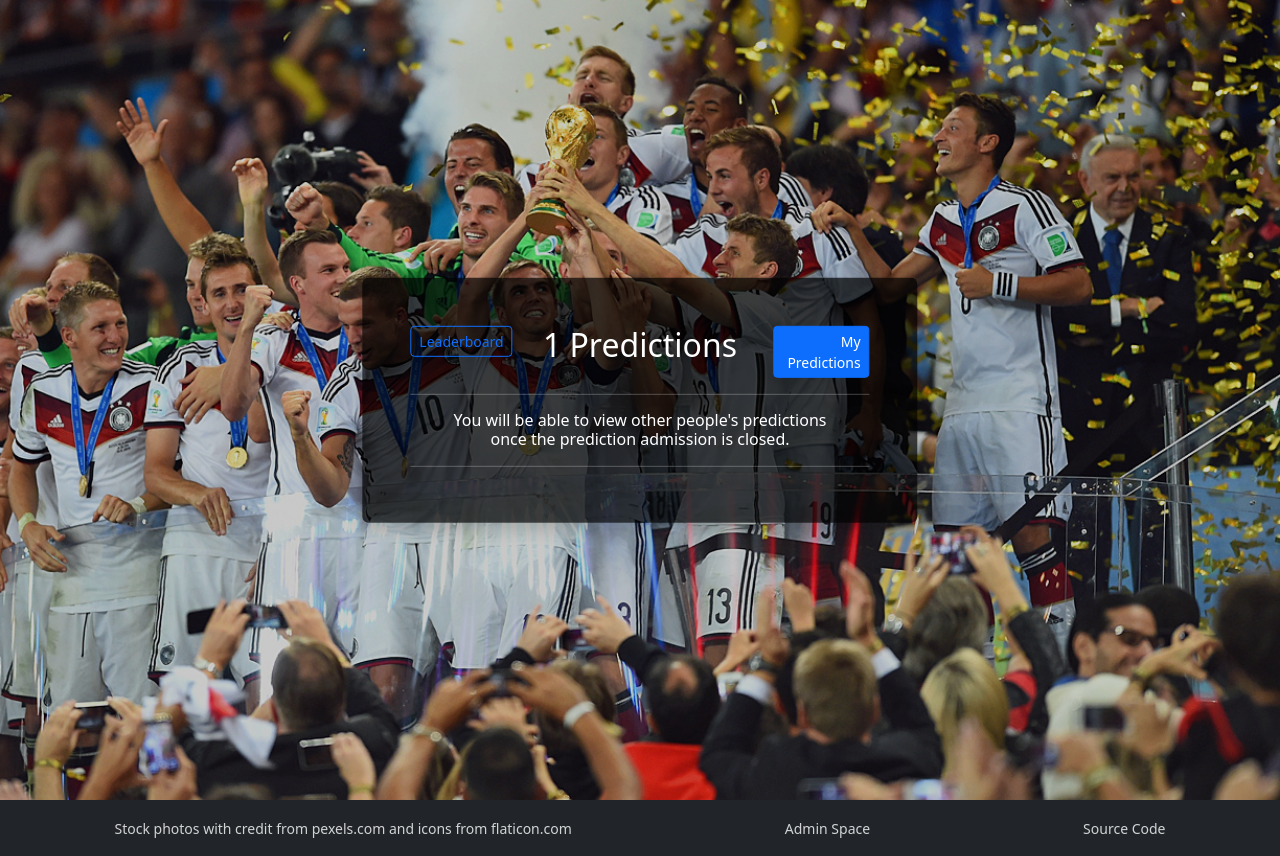
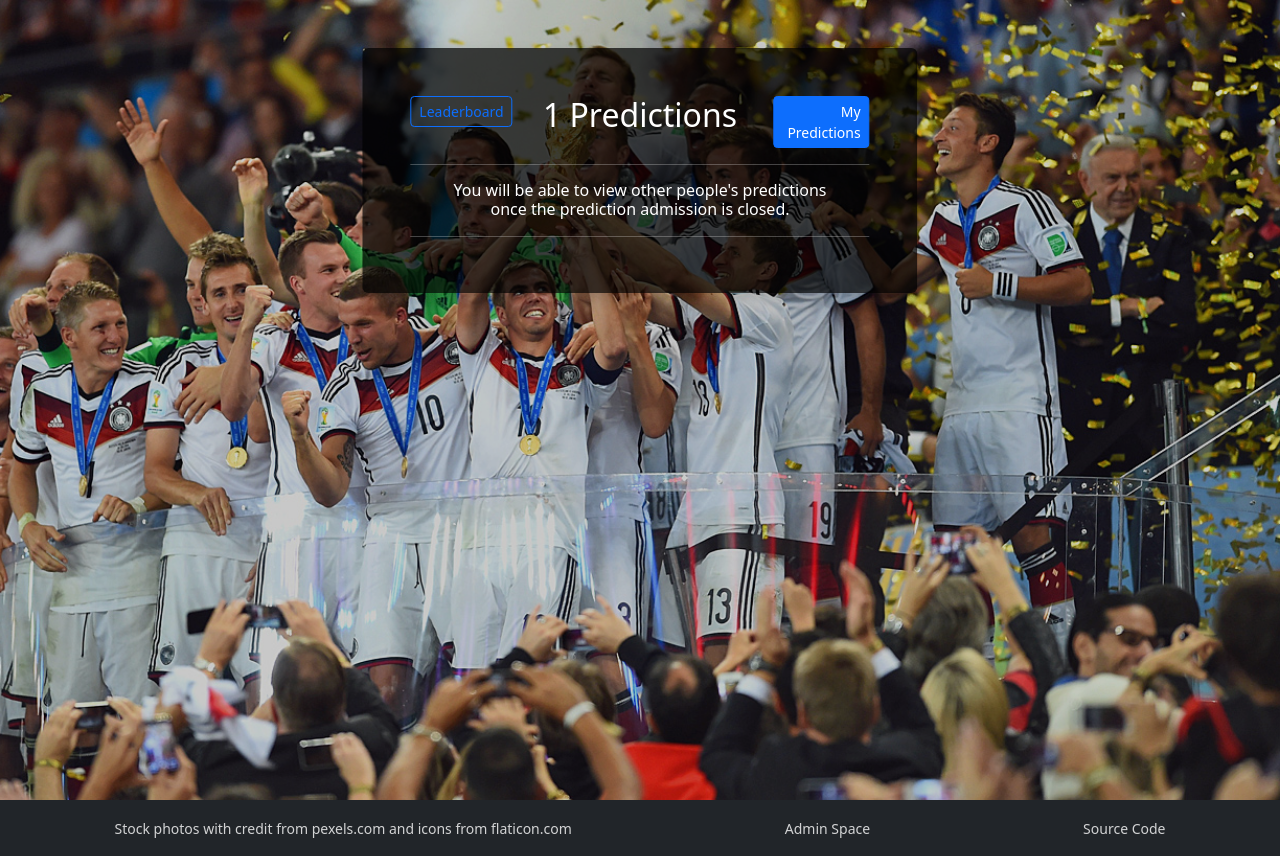
Before and after one commit to vanalmsick/sweepstake, a Django app: page /predictions/group/1/ in a window 1280 px wide. Shown: the part 59-915 px from the top of the page. Run offline with Django 3.2, Linux system fonts and the light colour scheme; the visitor is signed in with stand-in values (Sample User, id 1); data that the repository does not hold is empty; parts of the project's set-up code (start-up, migrations or seed data) failed here and were passed over.

Commit message:
Fix display overflow issue when viewing match, group and tournament predictions. #patch

```diff
--- a/templates/predictions/GroupAndTournament.html
+++ b/templates/predictions/GroupAndTournament.html
@@ -5,7 +5,7 @@
 {% block content %}
 
     <div class="hero-winner">
-        <div class="hero-text" style="max-width: 80%;">
+        <div class="hero-text h-100 py-5 overflow-auto" style="max-width: 80%;">
             <div class="container p-5 rounded shadow" style="background: rgba(0,0,0,0.7);">
 
                 <div class="row">
--- a/templates/predictions/Match.html
+++ b/templates/predictions/Match.html
@@ -5,7 +5,7 @@
 {% block content %}
 
     <div class="hero-winner">
-        <div class="hero-text" style="max-width: 80%;">
+        <div class="hero-text h-100 py-5 overflow-auto" style="max-width: 80%;">
             <div class="container p-5 rounded shadow" style="background: rgba(0,0,0,0.7);">
 
                 <div class="row">
```
